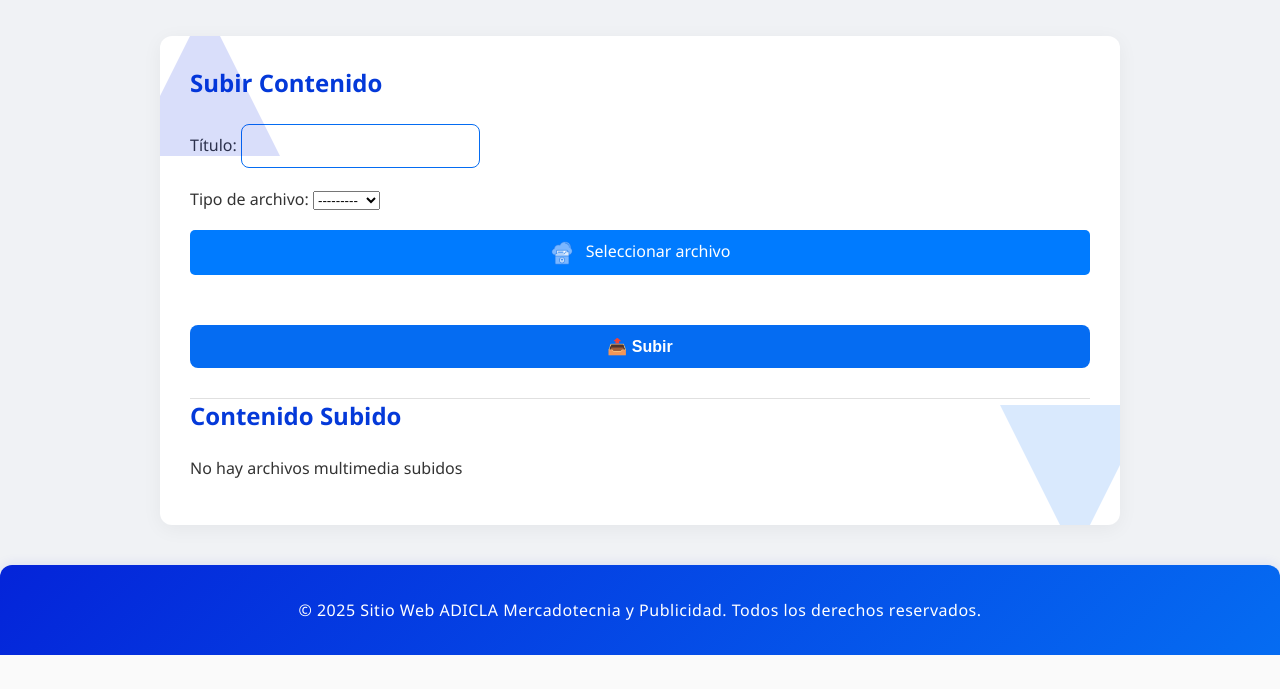
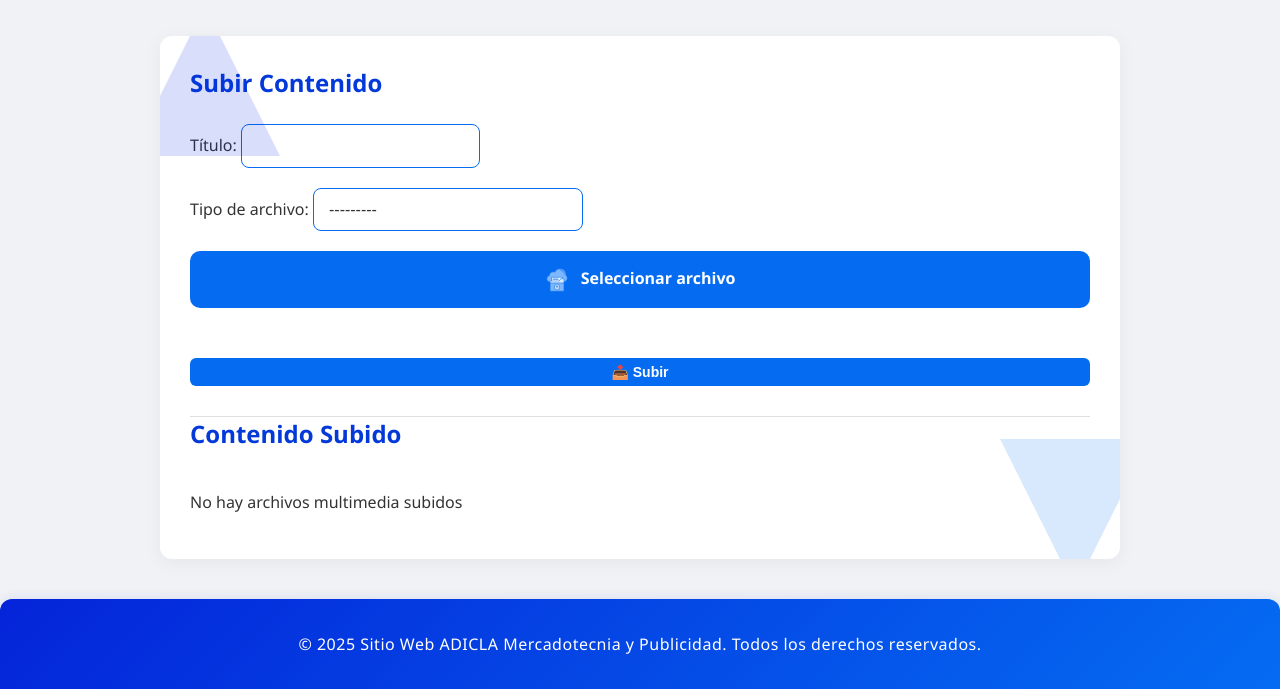
Before and after one commit to jhony-23/WebVideoA, a Django app: page /upload/ in a window 1280 px wide. Shown: the part 166-855 px from the top of the page. Before the commit the page ends 821 px from the top, so only its background shows below. Run offline with Django 5.2, Linux system fonts and the light colour scheme; data that the repository does not hold is empty; some libraries are stand-ins or nearby versions.

Commit message:
Cambios en la forma de visualizar los videos

```diff
--- a/videos/static/videos/css/upload.css
+++ b/videos/static/videos/css/upload.css
@@ -105,7 +105,7 @@ input[type="text"]:focus {
 
 /* Botones generales */
 .btn {
-    padding: 12px 20px;
+    padding: 16px 24px;
     border-radius: 8px;
     font-size: 1em;
     font-weight: bold;
@@ -118,7 +118,20 @@ input[type="text"]:focus {
 }
 
 .btn-primary {
+    padding: 16px 24px;
+    /* altura y ancho consistentes */
+    font-size: 1em;
+    border-radius: 10px;
+    /* redondeo igual que tarjetas */
     background-color: #056CF2;
+    color: white;
+    font-weight: bold;
+    cursor: pointer;
+    text-align: center;
+    text-decoration: none;
+    transition: background-color 0.3s ease, transform 0.2s ease;
+    border: none;
+    display: inline-block;
 }
 
 .btn-primary:hover {
@@ -261,13 +279,18 @@ footer {
 
 .upload-label {
     display: inline-block;
+    padding: 16px 24px;
+    /* misma altura que btn-primary */
+    font-size: 1em;
+    border-radius: 10px;
+    /* mismo redondeo que btn-primary */
+    background-color: #056CF2;
+    /* mismo color base que btn-primary */
+    color: white;
+    font-weight: bold;
+    text-align: center;
     cursor: pointer;
-    padding: 10px 20px;
-    background-color: #007bff;
-    color: white;
-    border-radius: 5px;
-    font-size: 1em;
-    text-align: center;
+    transition: background-color 0.3s ease, transform 0.2s ease;
 }
 
 .upload-label img {
@@ -276,3 +299,118 @@ footer {
     vertical-align: middle;
     margin-right: 8px;
 }
+
+@media (max-width: 700px) {
+    ul {
+        grid-template-columns: 1fr;
+        /* solo 1 columna en pantallas pequeñas */
+    }
+}
+
+/* GRID DE 3 COLUMNAS */
+.video-grid {
+    display: grid;
+    grid-template-columns: repeat(2, 1fr);
+    /* 3 columnas */
+    gap: 20px;
+    /* espacio entre tarjetas */
+    margin-top: 20px;
+}
+
+/* TARJETA */
+.video-card {
+    display: flex;
+    flex-direction: column;
+    /* apilar elementos */
+    justify-content: space-between;
+    /* empuja acciones al fondo */
+    height: 100%;
+    /* todas con misma altura */
+    padding: 15px;
+    border: 1px solid #ddd;
+    border-radius: 10px;
+    background: #fff;
+    box-shadow: 0 2px 6px rgba(0, 0, 0, 0.1);
+}
+
+/* INFO */
+.video-info {
+    margin-bottom: 10px;
+}
+
+.video-preview {
+    flex-grow: 1;
+    /* ocupa espacio variable */
+    display: flex;
+    justify-content: center;
+    align-items: center;
+    margin-bottom: 10px;
+}
+
+/* BOTONES SIEMPRE AL FINAL */
+.video-actions {
+    margin-top: auto;
+    /* empuja hacia el fondo */
+    display: flex;
+    justify-content: space-between;
+    gap: 10px;
+}
+
+.btn {
+    padding: 6px 12px;
+    border-radius: 6px;
+    text-decoration: none;
+    cursor: pointer;
+    font-size: 14px;
+    border: none;
+}
+
+.btn-edit {
+    background: #4CAF50;
+    color: white;
+}
+
+.btn-delete {
+    background: #e74c3c;
+    color: white;
+}
+
+.btn:hover {
+    opacity: 0.9;
+}
+
+
+/* Responsive: en pantallas chicas, 1 sola columna */
+@media (max-width: 768px) {
+    .video-grid {
+        grid-template-columns: 1fr;
+    }
+}
+
+/* Estilos para el select de tipo de media */
+select#id_media_type {
+    width: 30%;
+    padding: 12px 15px;
+    border-radius: 8px;
+    border: 1px solid #056CF2;
+    font-size: 1em;
+    color: #333333;
+    background-color: #ffffff;
+    appearance: none;
+    /* elimina estilo por defecto del navegador */
+    -webkit-appearance: none;
+    -moz-appearance: none;
+    cursor: pointer;
+    transition: border-color 0.3s ease, box-shadow 0.3s ease;
+}
+
+select#id_media_type:focus {
+    outline: none;
+    border-color: #0583F2;
+    box-shadow: 0 0 0 2px rgba(5, 131, 242, 0.2);
+}
+
+/* Opcional: flecha personalizada */
+select#id_media_type::-ms-expand {
+    display: none;
+}
```
Also changed, not shown: other parts of videos/static/videos/css/upload.css (+7 -2 lines), db.sqlite3, media/media/ADICLA.jpg (deleted), 1 other file.
